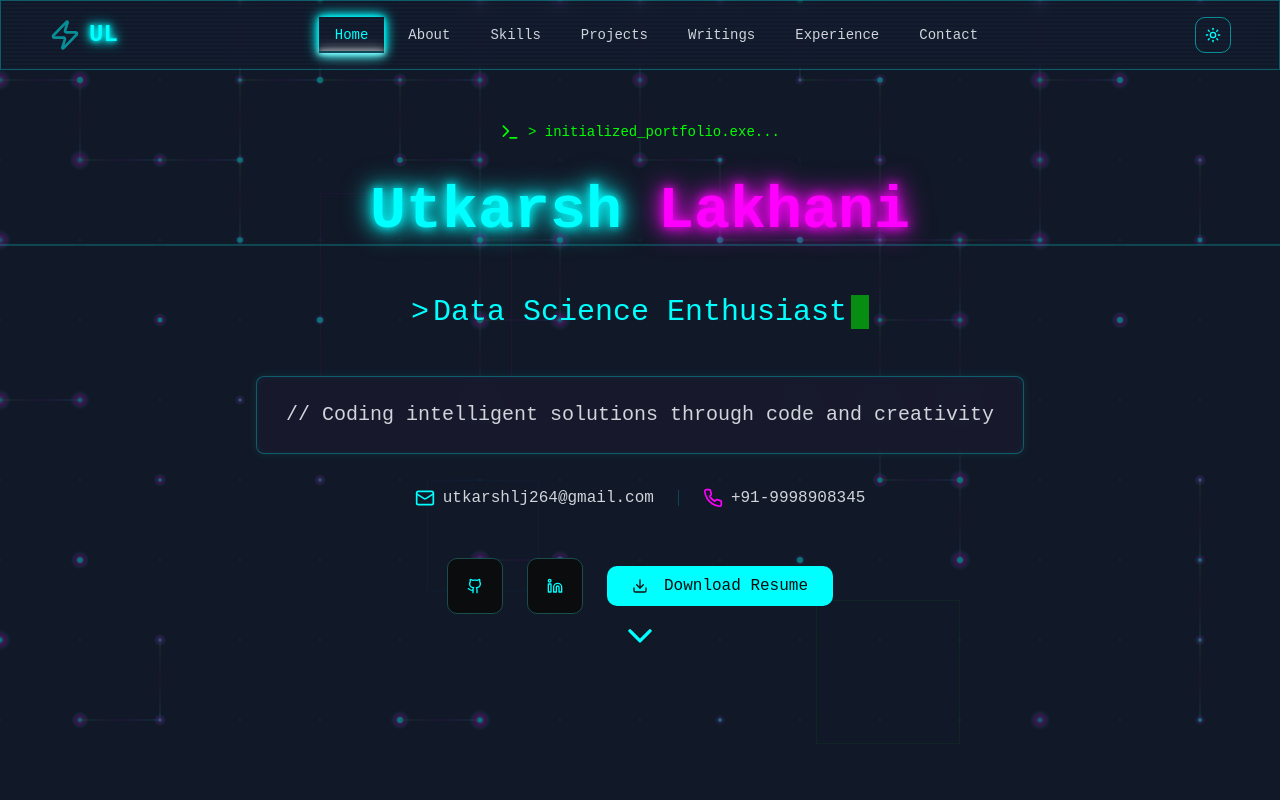
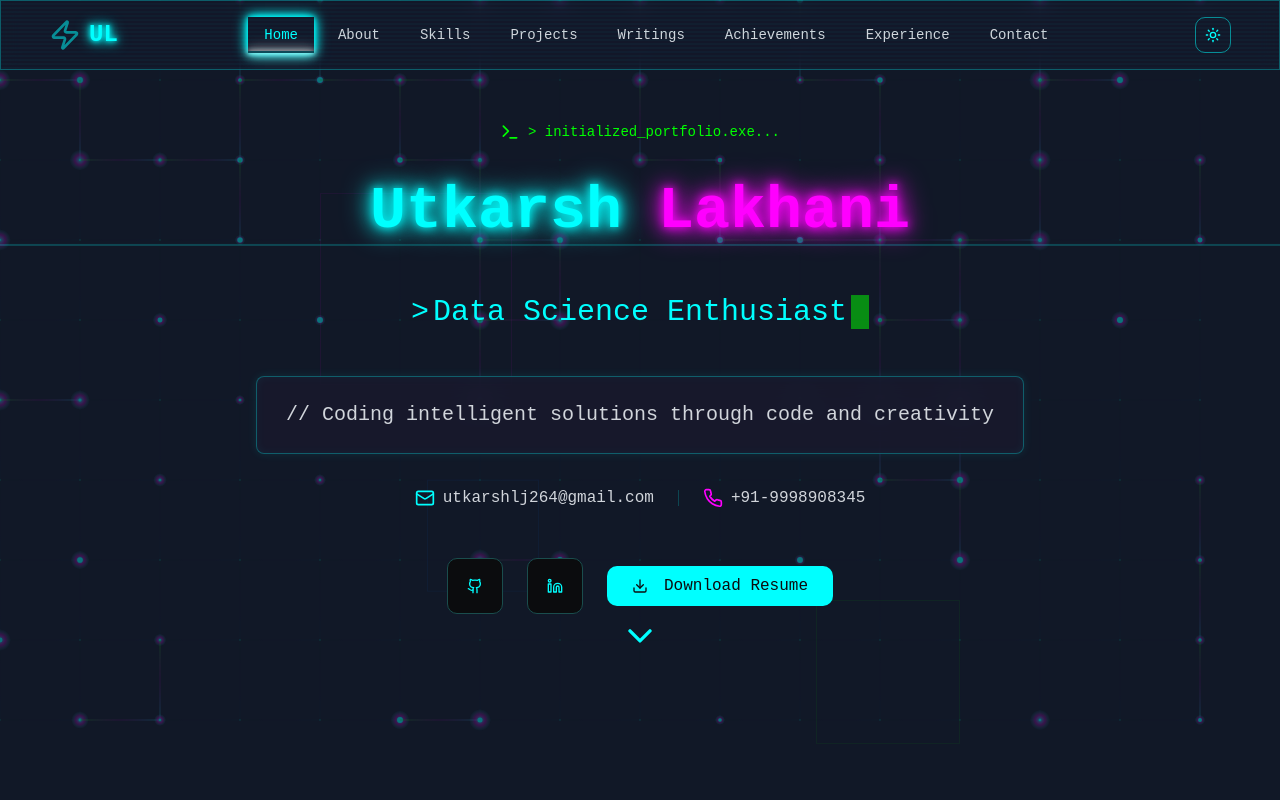
Before and after one commit to utkarsh-64/Portfolio, a Next.js app: page / in a window 1280 px wide. Shown: the top 800 px of the page. Built offline with nearby package versions, Linux system fonts and the light colour scheme.

Commit message:
Update header.tsx

```diff
--- a/components/header.tsx
+++ b/components/header.tsx
@@ -12,6 +12,7 @@ const navItems = [
   { name: "Skills", href: "#skills" },
   { name: "Projects", href: "#projects" },
   { name: "Writings", href: "#research"},
+  { name: "Achievements", href: "#acheivements"},
   { name: "Experience", href: "#leadership"},
   { name: "Contact", href: "#contact" },
 ]
```
